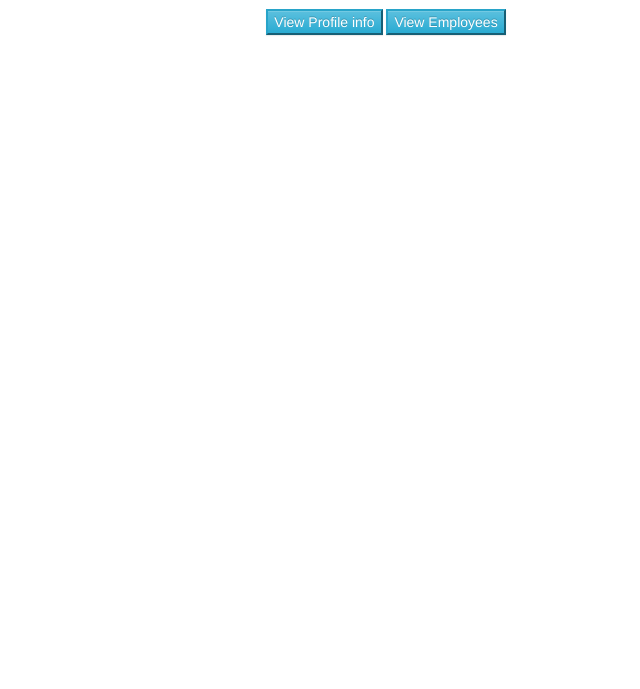
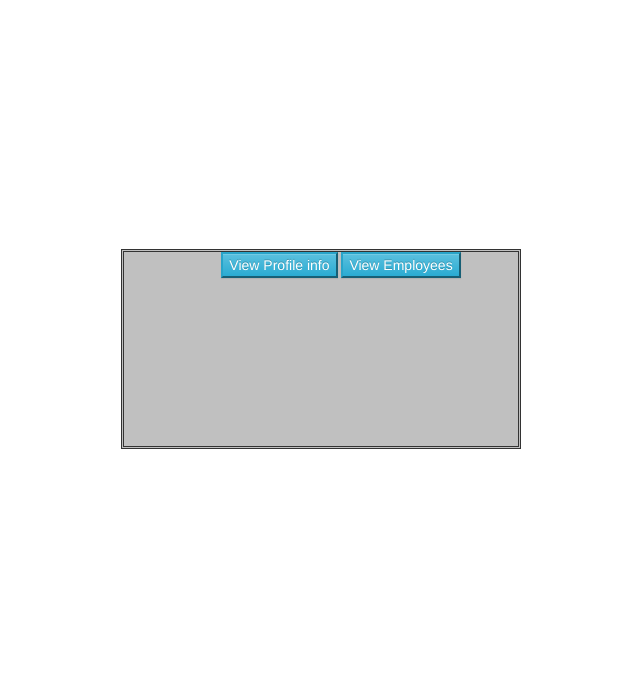
Before and after one commit to sxHelloWorld/SWEN-344-API-Project, a PHP site: page /employerHome.php in a window 1280 px wide. Shown: the part 51-740 px from the top of the page, without its empty margins (319-959 px from the left). Run offline with PHP 8.4, Linux system fonts and the light colour scheme.

Commit message:
messing around with styling more

```diff
--- a/website/html/employerHome.php
+++ b/website/html/employerHome.php
@@ -30,7 +30,7 @@
     </div>
 </nav>
 
-<div id="buttonLink" class="container">
+<div id="buttonLinks">
     <ul id="buttons">
         <a href="employeeInfo.php">
             <button class="btn-info">View Profile info</button>
```
